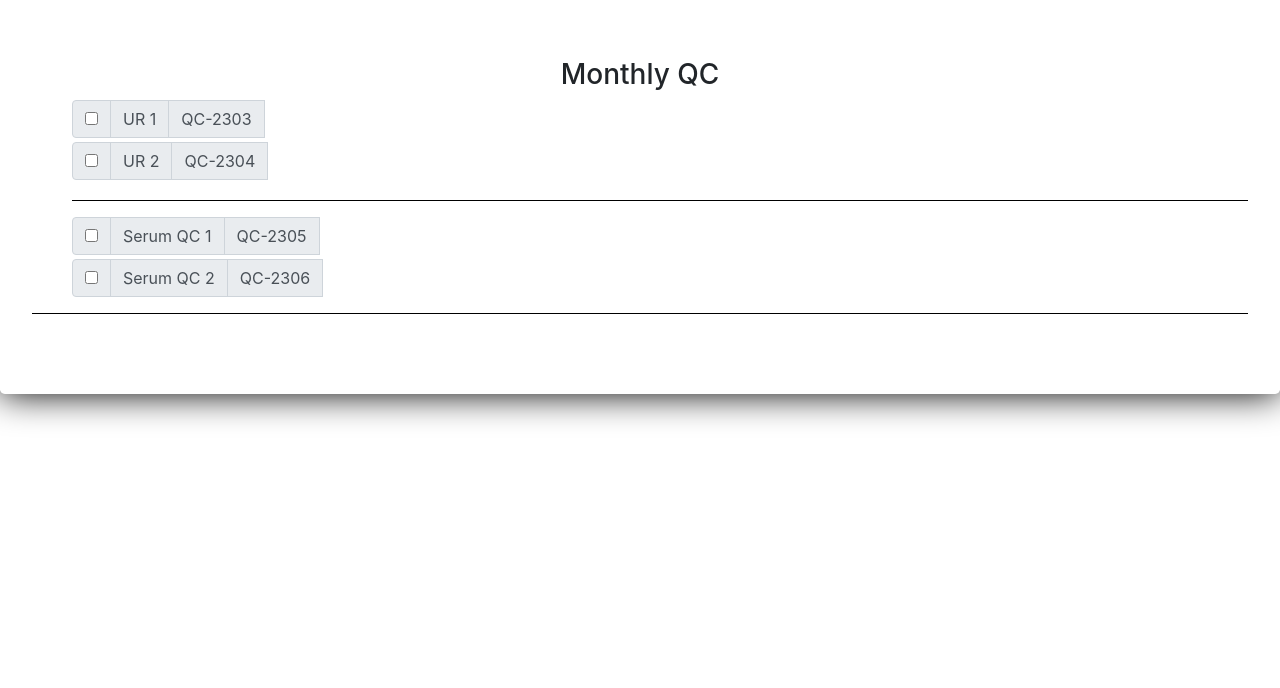
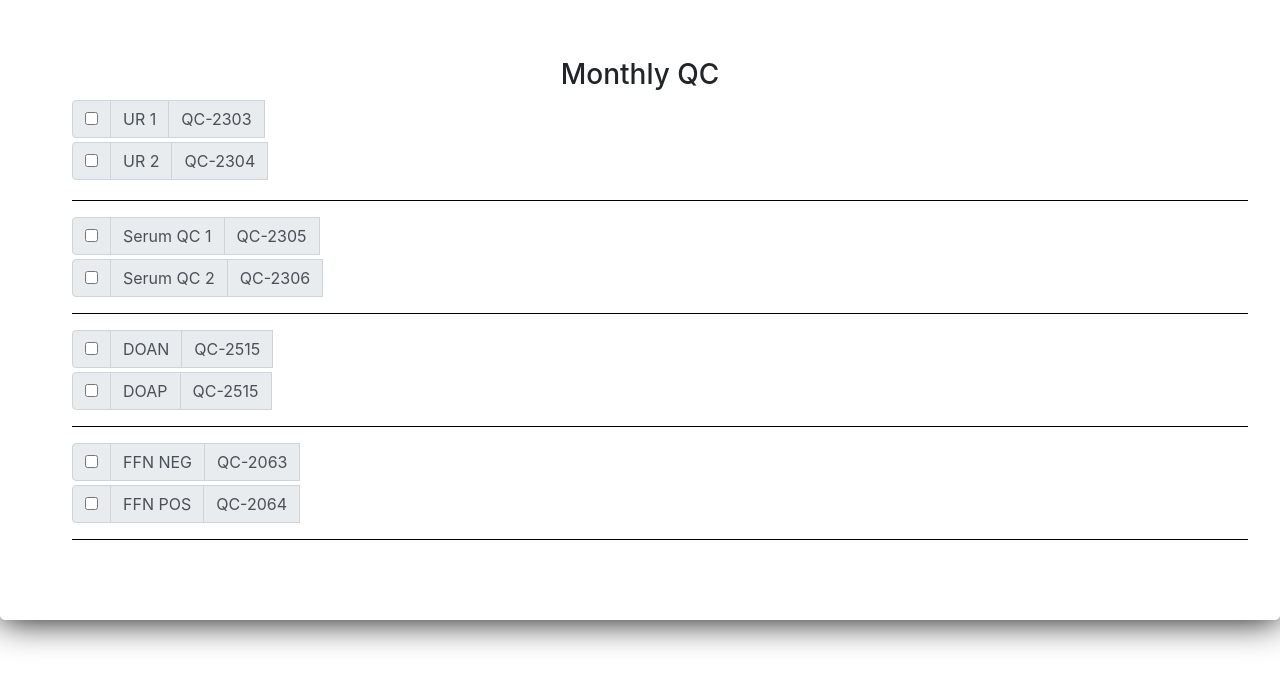
Before and after one commit to ernesto13/chem-notes, a plain HTML site: page chem.html in a window 1280 px wide. Shown: the part 62-750 px from the top of the page. Drawn offline with nearby package versions, Linux system fonts and the light colour scheme.

Commit message:
added more controls and popover
Signed-off-by: Ernesto Samaniego

```diff
--- a/chem.html
+++ b/chem.html
@@ -110,14 +110,72 @@
         </div>
 
       </li>
+      <hr />
+
+       <li>
+
+        <div class="input-group mb-1">
+          <div class="input-group-prepend">
+            <div class="input-group-text">
+              <input type="checkbox" aria-label="Checkbox for following text input">
+            </div>
+            <span class="input-group-text">DOAN </span>
+            <span class="input-group-text" data-toggle="popover" title="DOA" data-content="QC 1 = Neg, QC 2 = Pos <strong>(DOA Controls)</strong>" data-html="true">QC-2515</span>
+          </div>
+
+        </div>
+
+      </li>
+
+       <li>
+
+        <div class="input-group mb-1">
+          <div class="input-group-prepend">
+            <div class="input-group-text">
+              <input type="checkbox" aria-label="Checkbox for following text input">
+            </div>
+            <span class="input-group-text">DOAP</span>
+            <span class="input-group-text">QC-2515</span>
+          </div>
+
+        </div>
+
+      </li>
+      <hr />
+
+      <li>
+
+        <div class="input-group mb-1">
+          <div class="input-group-prepend">
+            <div class="input-group-text">
+              <input type="checkbox" aria-label="Checkbox for following text input">
+            </div>
+            <span class="input-group-text">FFN NEG</span>
+            <span class="input-group-text">QC-2063</span>
+          </div>
+
+        </div>
+
+      </li>
+
+       <li>
+
+        <div class="input-group mb-1">
+          <div class="input-group-prepend">
+            <div class="input-group-text">
+              <input type="checkbox" aria-label="Checkbox for following text input">
+            </div>
+            <span class="input-group-text">FFN POS</span>
+            <span class="input-group-text">QC-2064</span>
+          </div>
+
+        </div>
+
+      </li>
+      <hr />
+
 
     </ul>
-
-    <hr/>
-
-<!-- doan 2515 doap 2516 ffn 2063 2064 -->
-
-
 
   </div>
   <script src="https://code.jquery.com/jquery-3.3.1.slim.min.js" integrity="sha384-q8i/X+965DzO0rT7abK41JStQIAqVgRVzpbzo5smXKp4YfRvH+8abtTE1Pi6jizo" crossorigin="anonymous"></script>
```
